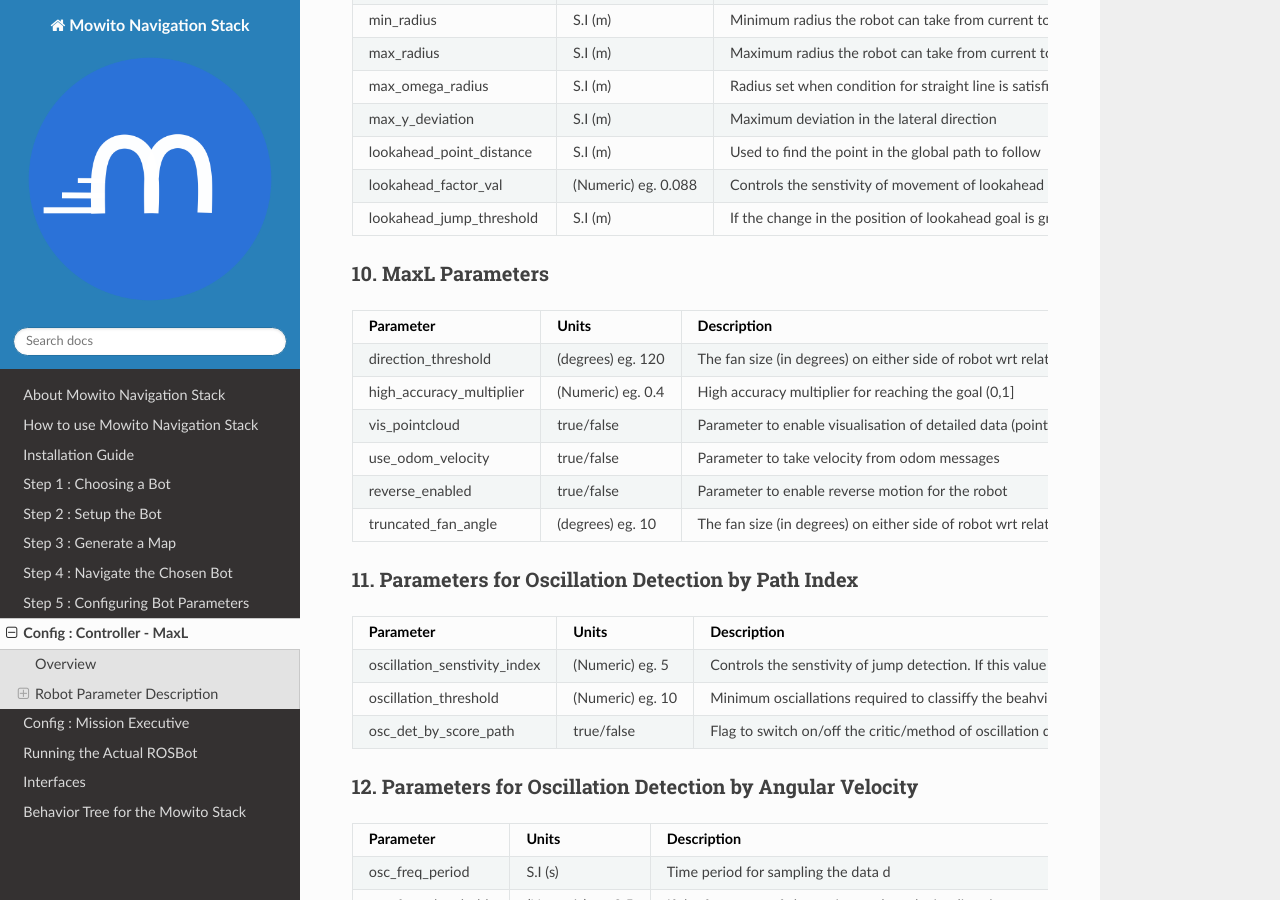
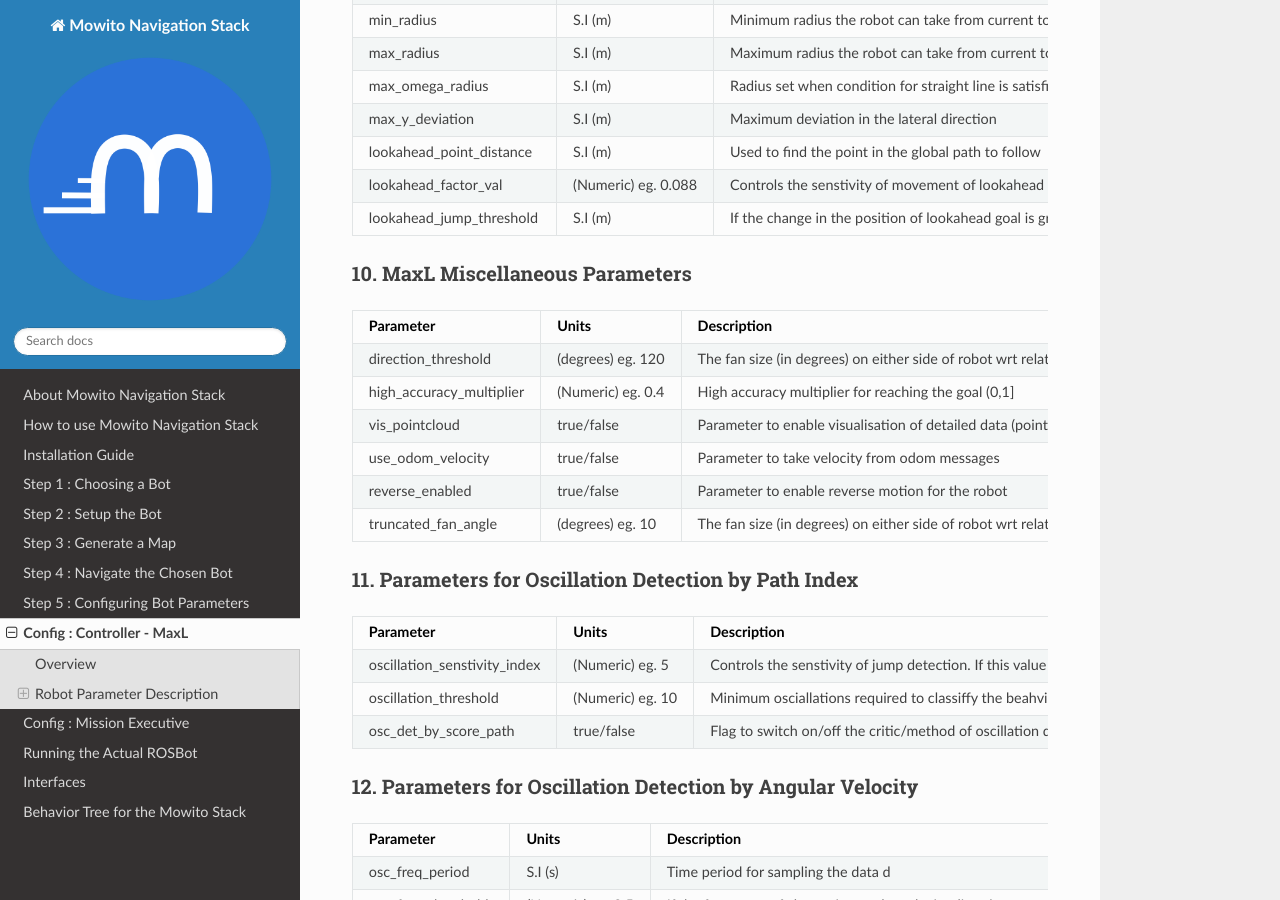
Before and after one commit to mowito/mowito_amd64, a Sphinx documentation site: the page built from docs/source/config_maxl.rst, in a window 1280 px wide and 900 px high, scrolled down 2211 px. Built offline with Sphinx 7.4.7 and the Read the Docs theme 2.0.0, drawn with Linux system fonts in a browser that asks for light colours.

Commit message:
update the name in maxl config doc

```diff
--- a/docs/source/config_maxl.rst
+++ b/docs/source/config_maxl.rst
@@ -143,8 +143,8 @@
 |                                     |                        | value, it would be considered a jump (oscillation)                         |
 +-------------------------------------+------------------------+----------------------------------------------------------------------------+
 
-10. MaxL Parameters
-^^^^^^^^^^^^^^^^^^^^^^^
+10. MaxL Miscellaneous Parameters
+^^^^^^^^^^^^^^^^^^^^^^^^^^^^^^^^^^
 +-------------------------------------+------------------------+----------------------------------------------------------------------------+
 | Parameter                           | Units                  | Description                                                                |
 +=====================================+========================+============================================================================+
```
